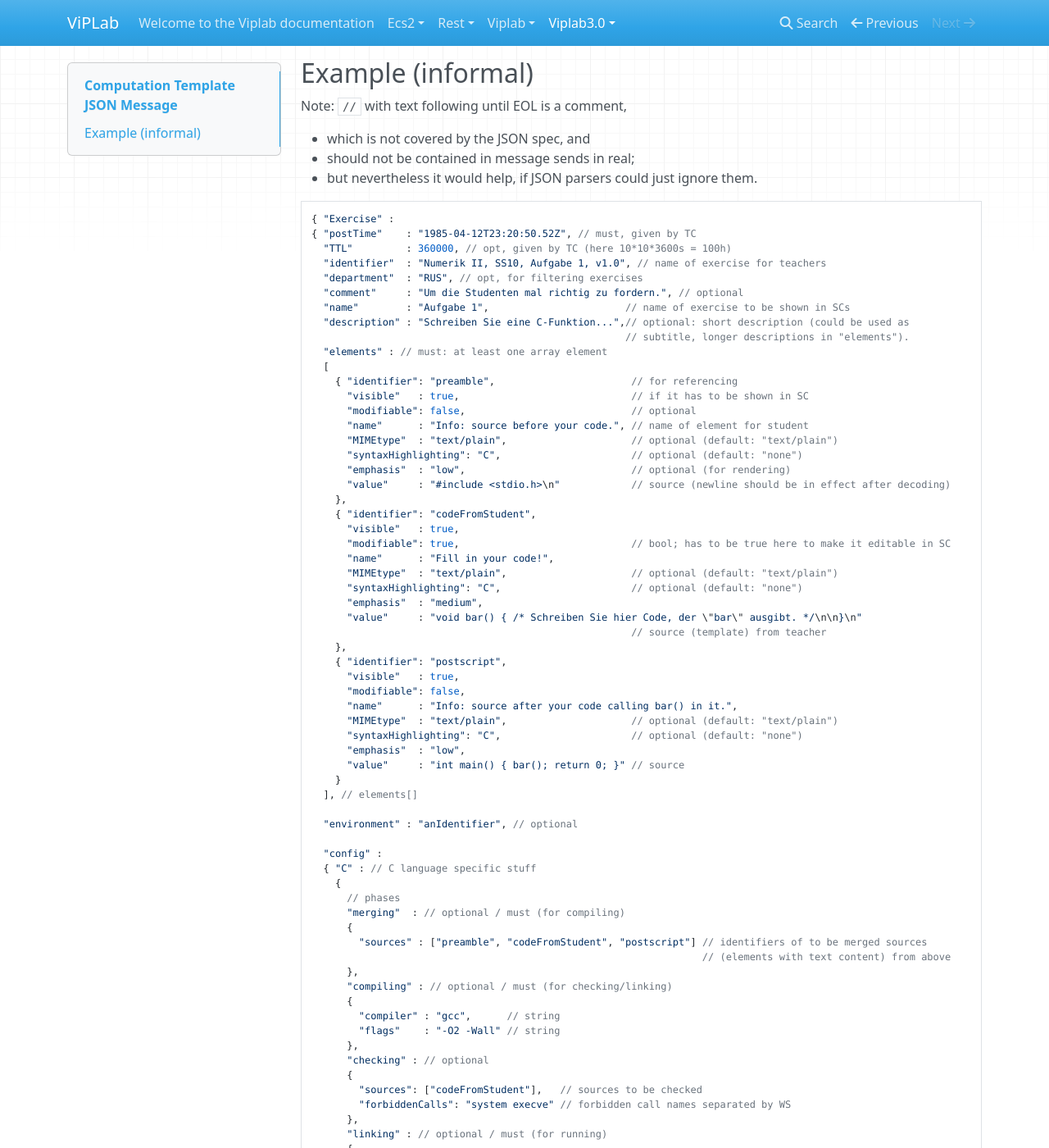
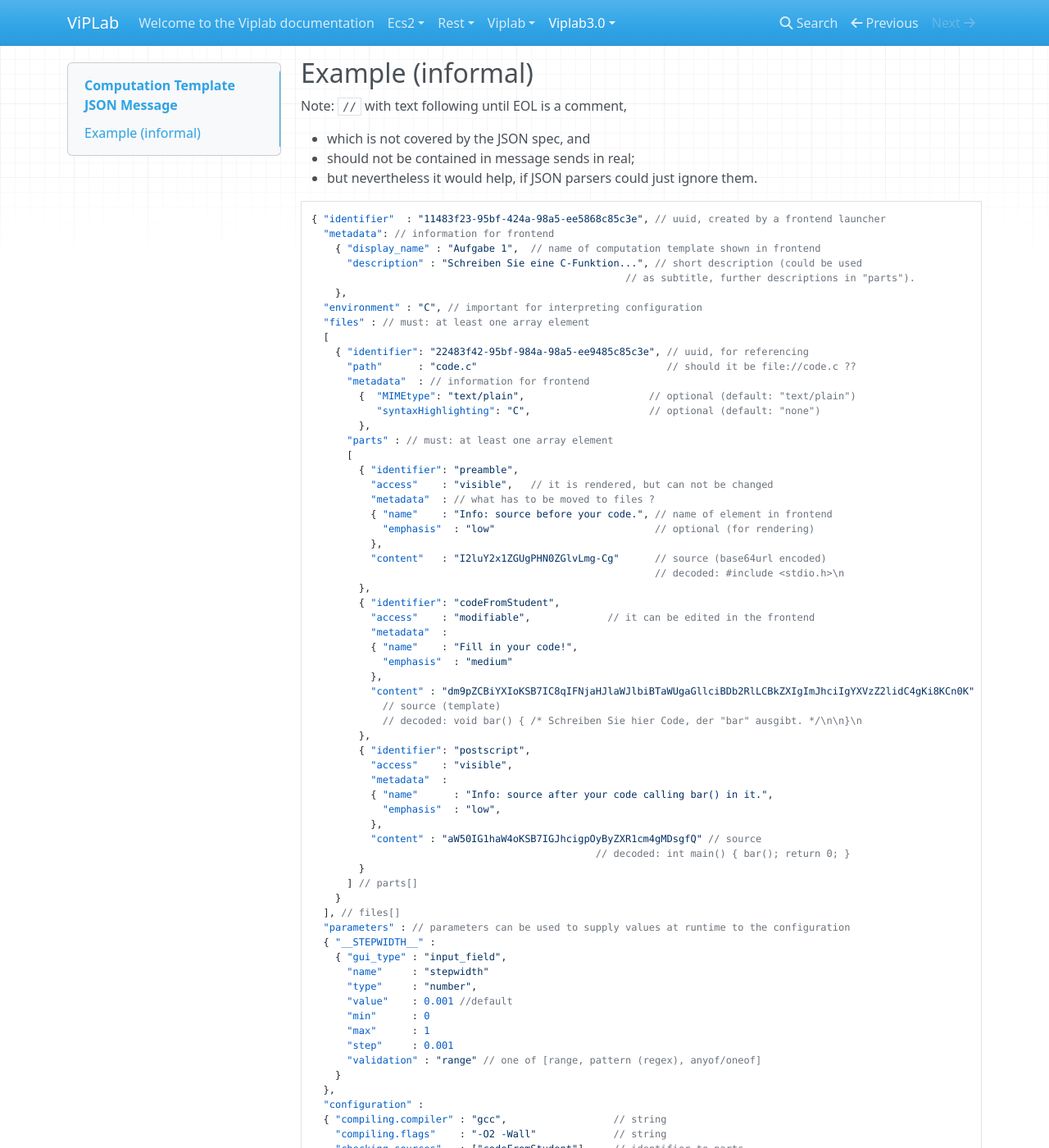
Before and after one commit to VirtualProgrammingLab/documentation, an MkDocs documentation site: the page built from docs/viplab3.0/computation_template.md, in a window 1280 px wide and 1400 px high, scrolled down 192 px. Shown: the whole window at 82% size. Built offline with MkDocs 1.6.1, drawn with Linux system fonts in a browser that asks for light colours; nearby versions of some CDN libraries; some of the changed text lies outside the part shown.

Commit message:
first new example for viplab 3

````diff
--- a/docs/viplab3.0/computation_template.md
+++ b/docs/viplab3.0/computation_template.md
@@ -3,7 +3,7 @@
 A *computation template*  can be
 
  * the definition of an *Exercise* in the context of a learning environment, or
- * a pre-configured execution of a research software (stored in a docker image), used to show reproducabiltiy of a research work or to reduce complex software environments to specific functionality
+ * a pre-configured research software (stored in a docker image), used to show reproducability of a research work or to reduce complex software environments to specific functionality
 
 
 ## Example (informal)
@@ -14,81 +14,76 @@ Note: `//` with text following until EOL is a comment,
  * but nevertheless it would help, if JSON parsers could just ignore them.
 
 ```
-{ "Exercise" :
-{ "postTime"    : "1985-04-12T23:20:50.52Z", // must, given by TC
-  "TTL"         : 360000, // opt, given by TC (here 10*10*3600s = 100h)
-  "identifier"  : "Numerik II, SS10, Aufgabe 1, v1.0", // name of exercise for teachers
-  "department"  : "RUS", // opt, for filtering exercises
-  "comment"     : "Um die Studenten mal richtig zu fordern.", // optional
-  "name"        : "Aufgabe 1",                       // name of exercise to be shown in SCs
-  "description" : "Schreiben Sie eine C-Funktion...",// optional: short description (could be used as
-                                                     // subtitle, longer descriptions in "elements").
-  "elements" : // must: at least one array element
+{ "identifier"  : "11483f23-95bf-424a-98a5-ee5868c85c3e", // uuid, created by a frontend launcher
+  "metadata": // information for frontend
+    { "display_name" : "Aufgabe 1",  // name of computation template shown in frontend
+      "description" : "Schreiben Sie eine C-Funktion...", // short description (could be used
+                                                     // as subtitle, further descriptions in "parts").
+    },
+  "environment" : "C", // important for interpreting configuration
+  "files" : // must: at least one array element
   [
-    { "identifier": "preamble",                       // for referencing
-      "visible"   : true,                             // if it has to be shown in SC
-      "modifiable": false,                            // optional
-      "name"      : "Info: source before your code.", // name of element for student
-      "MIMEtype"  : "text/plain",                     // optional (default: "text/plain")
-      "syntaxHighlighting": "C",                      // optional (default: "none")
-      "emphasis"  : "low",                            // optional (for rendering)
-      "value"     : "#include <stdio.h>\n"            // source (newline should be in effect after decoding)
-    },
-    { "identifier": "codeFromStudent",
-      "visible"   : true,
-      "modifiable": true,                             // bool; has to be true here to make it editable in SC
-      "name"      : "Fill in your code!",
-      "MIMEtype"  : "text/plain",                     // optional (default: "text/plain")
-      "syntaxHighlighting": "C",                      // optional (default: "none")
-      "emphasis"  : "medium",
-      "value"     : "void bar() { /* Schreiben Sie hier Code, der \"bar\" ausgibt. */\n\n}\n"
-                                                      // source (template) from teacher
-    },
-    { "identifier": "postscript",
-      "visible"   : true,
-      "modifiable": false,
-      "name"      : "Info: source after your code calling bar() in it.",
-      "MIMEtype"  : "text/plain",                     // optional (default: "text/plain")
-      "syntaxHighlighting": "C",                      // optional (default: "none")
-      "emphasis"  : "low",
-      "value"     : "int main() { bar(); return 0; }" // source
+    { "identifier": "22483f42-95bf-984a-98a5-ee9485c85c3e", // uuid, for referencing
+      "path"      : "code.c"                                // should it be file://code.c ??
+      "metadata"  : // information for frontend
+        {  "MIMEtype": "text/plain",                     // optional (default: "text/plain")
+           "syntaxHighlighting": "C",                    // optional (default: "none")
+        },
+      "parts" : // must: at least one array element
+      [
+        { "identifier": "preamble",
+          "access"    : "visible",   // it is rendered, but can not be changed
+          "metadata"  : // what has to be moved to files ?
+          { "name"    : "Info: source before your code.", // name of element in frontend
+            "emphasis"  : "low"                           // optional (for rendering)
+          },
+          "content"   : "I2luY2x1ZGUgPHN0ZGlvLmg-Cg"      // source (base64url encoded)
+                                                          // decoded: #include <stdio.h>\n
+        },
+        { "identifier": "codeFromStudent",
+          "access"    : "modifiable",             // it can be edited in the frontend
+          "metadata"  :
+          { "name"    : "Fill in your code!",
+            "emphasis"  : "medium"
+          },
+          "content" : "dm9pZCBiYXIoKSB7IC8qIFNjaHJlaWJlbiBTaWUgaGllciBDb2RlLCBkZXIgImJhciIgYXVzZ2lidC4gKi8KCn0K"
+            // source (template)
+            // decoded: void bar() { /* Schreiben Sie hier Code, der "bar" ausgibt. */\n\n}\n
+        },
+        { "identifier": "postscript",
+          "access"    : "visible",
+          "metadata"  :
+          { "name"      : "Info: source after your code calling bar() in it.",
+            "emphasis"  : "low",
+          },
+          "content" : "aW50IG1haW4oKSB7IGJhcigpOyByZXR1cm4gMDsgfQ" // source
+                                                // decoded: int main() { bar(); return 0; }
+        }
+      ] // parts[]
     }
-  ], // elements[]
-
-  "environment" : "anIdentifier", // optional
-
-  "config" :
-  { "C" : // C language specific stuff
-    {
-      // phases
-      "merging"  : // optional / must (for compiling)
-      {
-        "sources" : ["preamble", "codeFromStudent", "postscript"] // identifiers of to be merged sources
-                                                                  // (elements with text content) from above
-      },
-      "compiling" : // optional / must (for checking/linking)
-      {
-        "compiler" : "gcc",      // string
-        "flags"    : "-O2 -Wall" // string
-      },
-      "checking" : // optional
-      {
-        "sources": ["codeFromStudent"],   // sources to be checked
-        "forbiddenCalls": "system execve" // forbidden call names separated by WS
-      },
-      "linking" : // optional / must (for running)
-      {
-        "flags" : "-lm" // string
-      },
-      "running" : // optional
-      {
-        "commandLineArguments" : "--stepwidth 0.001" // string
-      },
-      "stopAfterPhase" : "running" // optional: "running" here is the same as omitting "stopAfterPhase"
-    } // "C"
-  } // "config"
-} // "Exercise"
-} // "Exercise" wrapper
+  ], // files[]
+  "parameters" : // parameters can be used to supply values at runtime to the configuration
+  { "__STEPWIDTH__" :
+    { "gui_type" : "input_field",
+      "name"     : "stepwidth"
+      "type"     : "number",
+      "value"    : 0.001 //default
+      "min"      : 0
+      "max"      : 1
+      "step"     : 0.001
+      "validation" : "range" // one of [range, pattern (regex), anyof/oneof]
+    }
+  },
+  "configuration" :
+  { "compiling.compiler" : "gcc",                  // string
+    "compiling.flags"    : "-O2 -Wall"             // string
+    "checking.sources"   : ["codeFromStudent"],    // identifier to parts
+    "checking.forbiddenCalls": "system execve"     // forbidden call names separated by WS
+    "linking.flags"      : "-lm"                   // string
+    "running.commandLineArguments" : "--stepwidth {{ __STEPWIDTH__ }}"
+                                               // mustache template if parameters are used
+  }
+}
 ```
 
 ### Exercise JSON Format
````
